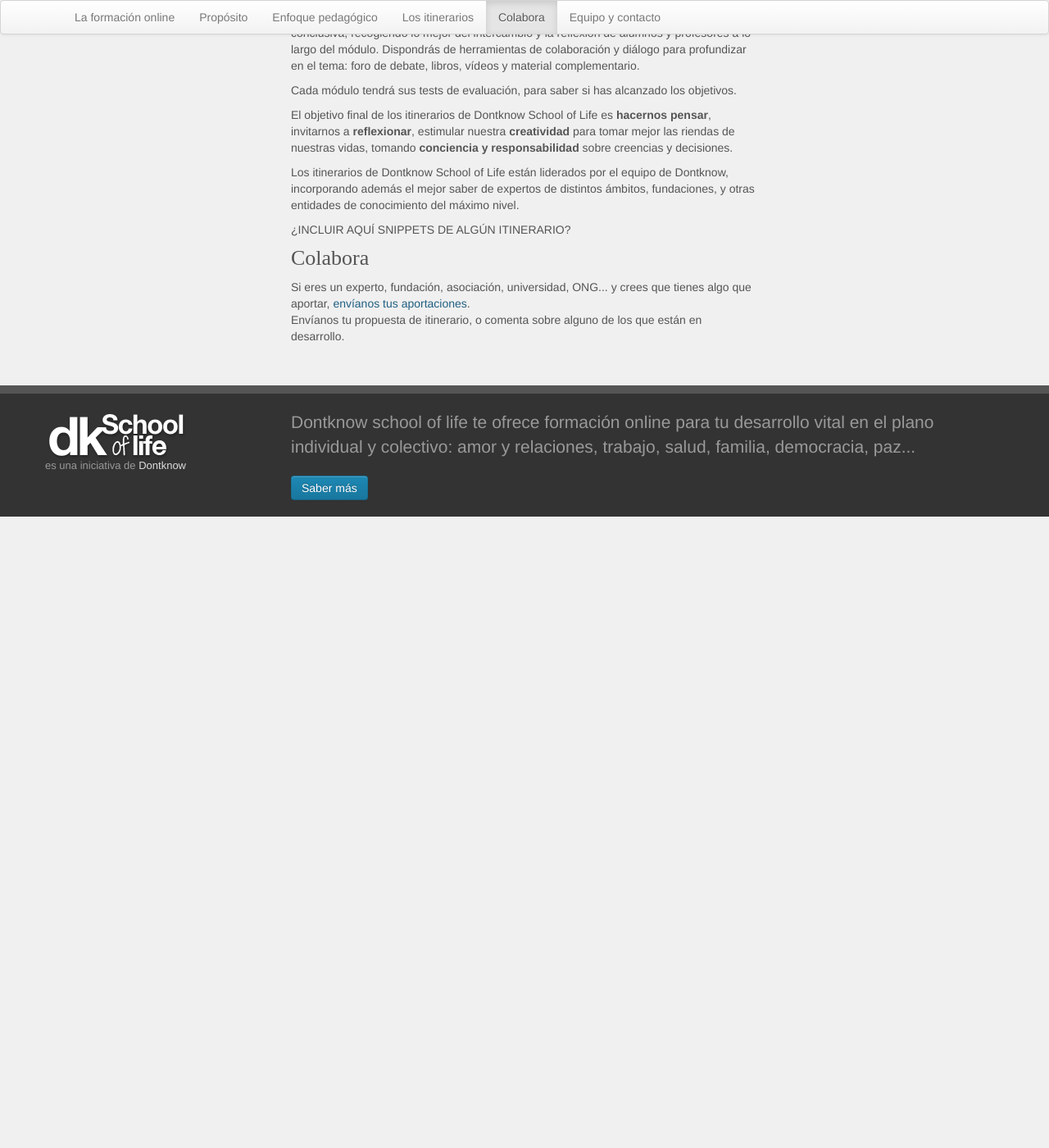
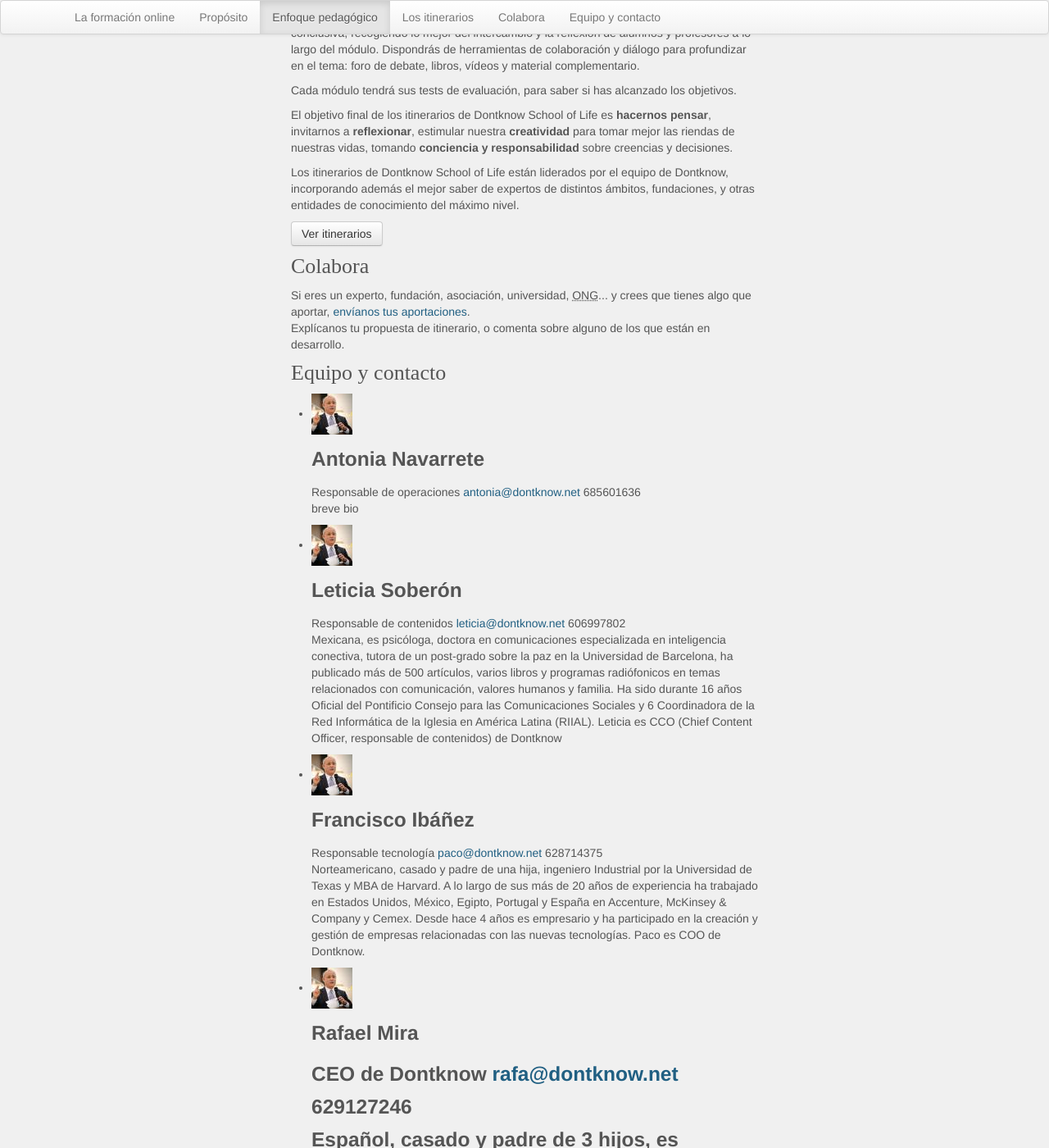
Before and after one commit to dontknow-net/dontknow-net.github.io, a Jekyll site: the page built from que-es.html, in a window 1280 px wide and 1400 px high, scrolled down 1608 px. Shown: the whole window at 82% size. Built offline with Jekyll 4.4.1, drawn with Linux system fonts in a browser that asks for light colours; nearby versions of some CDN libraries; some web fonts are replaced; before the commit the page ends 2238 px from its top, so only the background shows below that; some of the changed text lies outside the part shown.

Commit message:
mas texto y equipo contacto

```diff
--- a/que-es.html
+++ b/que-es.html
@@ -84,11 +84,38 @@
 
       <p>Los itinerarios de Dontknow School of Life están liderados por el equipo de Dontknow, incorporando además el mejor saber de expertos de distintos ámbitos, fundaciones, y otras entidades de conocimiento del máximo nivel.</p>
 
-      ¿INCLUIR AQUÍ SNIPPETS DE ALGÚN ITINERARIO?
+      <a href="/" class="btn">Ver itinerarios</a>
 
       <h2 id ="colabora" class="title hand">Colabora</h2>
-      <p>Si eres un experto, fundación, asociación, universidad, ONG... y crees que tienes algo que aportar, <a href="mailto:info@dontknow.net?subjetc=Colaborar con Dontknow School of Life">envíanos tus aportaciones</a>.<br />
-    Envíanos tu propuesta de itinerario, o comenta sobre alguno de los que están en desarrollo.</p>
+      <p>Si eres un experto, fundación, asociación, universidad, <acronym title="Organización No Gubernamental">ONG</acronym>... y crees que tienes algo que aportar, <a href="mailto:info@dontknow.net?subjetc=Colaborar con Dontknow School of Life">envíanos tus aportaciones</a>.<br />
+    Explícanos tu propuesta de itinerario, o comenta sobre alguno de los que están en desarrollo.</p>
+
+
+      <h2 id ="equipo-contacto" class="title hand">Equipo y contacto</h2>
+      <ul>
+        <li><img src="img/content/img.avatar.jpg" alt="Antonia Navarrete">
+          <h3>Antonia Navarrete</h3>
+        Responsable de operaciones
+          <a href="mailto:antonia@dontknow.net?subject=Contacto desde Dontknow School of Life">antonia@dontknow.net</a> 685601636
+          <p>breve bio</p></li>
+		<li><img src="img/content/img.avatar.jpg" alt="Leticia Soberón">
+          <h3>Leticia Soberón</h3>
+    	  Responsable de contenidos
+          <a href="mailto:leticia@dontknow.net?subject=Contacto desde Dontknow School of Life">leticia@dontknow.net</a> 606997802
+          <p>Mexicana, es psicóloga, doctora en comunicaciones especializada en inteligencia conectiva, tutora de un post-grado sobre la paz en la Universidad de Barcelona, ha publicado más de 500 artículos, varios libros y programas radiófonicos en temas relacionados con comunicación, valores humanos y familia. Ha sido durante 16 años Oficial del Pontificio Consejo para las Comunicaciones Sociales y 6 Coordinadora de la Red Informática de la Iglesia en América Latina (RIIAL). Leticia es CCO (Chief Content Officer, responsable de contenidos) de Dontknow</p></li>
+        <li><img src="img/content/img.avatar.jpg" alt="Paco Ibáñez">
+          <h3>Francisco Ibáñez</h3>
+Responsable tecnología
+          <a href="mailto:paco@dontknow.net?subject=Contacto desde Dontknow School of Life">paco@dontknow.net</a> 628714375
+            <p>Norteamericano, casado y padre de una hija, ingeniero Industrial por la Universidad de Texas y MBA de Harvard.  A lo largo de sus más de 20 años de experiencia ha trabajado en Estados Unidos, México, Egipto, Portugal y España en Accenture, McKinsey &amp; Company y Cemex.  Desde hace 4 años es empresario y ha participado en la creación y gestión de empresas relacionadas con las nuevas tecnologías. Paco es COO de Dontknow.</p>
+  		<li><img src="img/content/img.avatar.jpg" alt="Rafael Mira">
+          <h3>Rafael Mira<h3>
+            CEO de Dontknow
+            <a href="mailto:rafa@dontknow.net?subject=Contacto desde Dontknow School of Life">rafa@dontknow.net</a> 629127246
+            <p>Español, casado y padre de 3 hijos, es economista (ICADE) , MBA por Northwestern University y ha trabajado en Coca-Cola, McDonalds, McKinsey & Company y en el Banco Santander. Desde hace una década es empresario y ha colaborado en la creación de numerosas empresas relacionadas con las nuevas tecnologías. Ha pasado tiempo en las misiones del Perú y es colaborador asiduo de Caritas. Rafael es el CEO de Dontknow.</p>
+            </li>
+          </ul>
+
 
     </div>
   </div>
```
